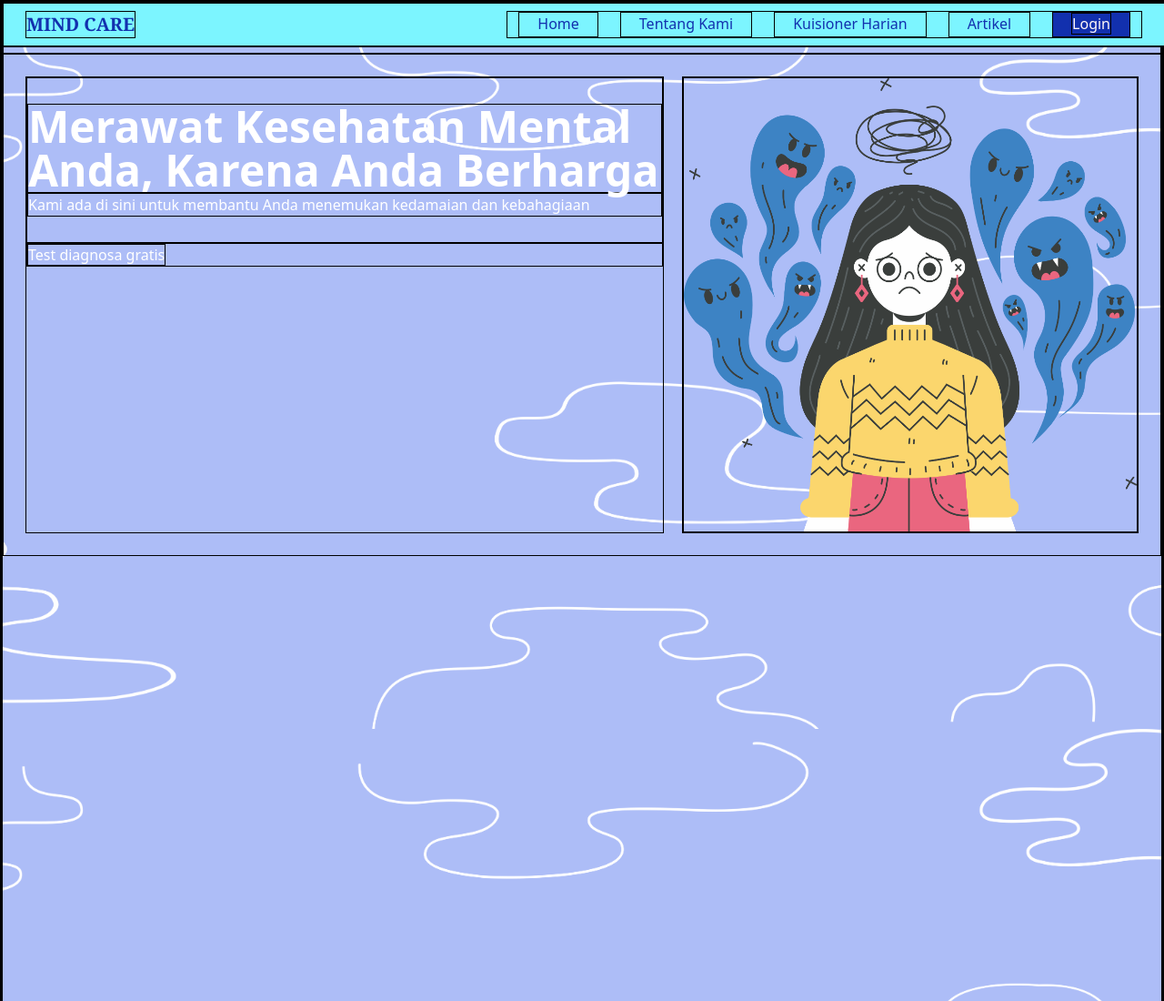
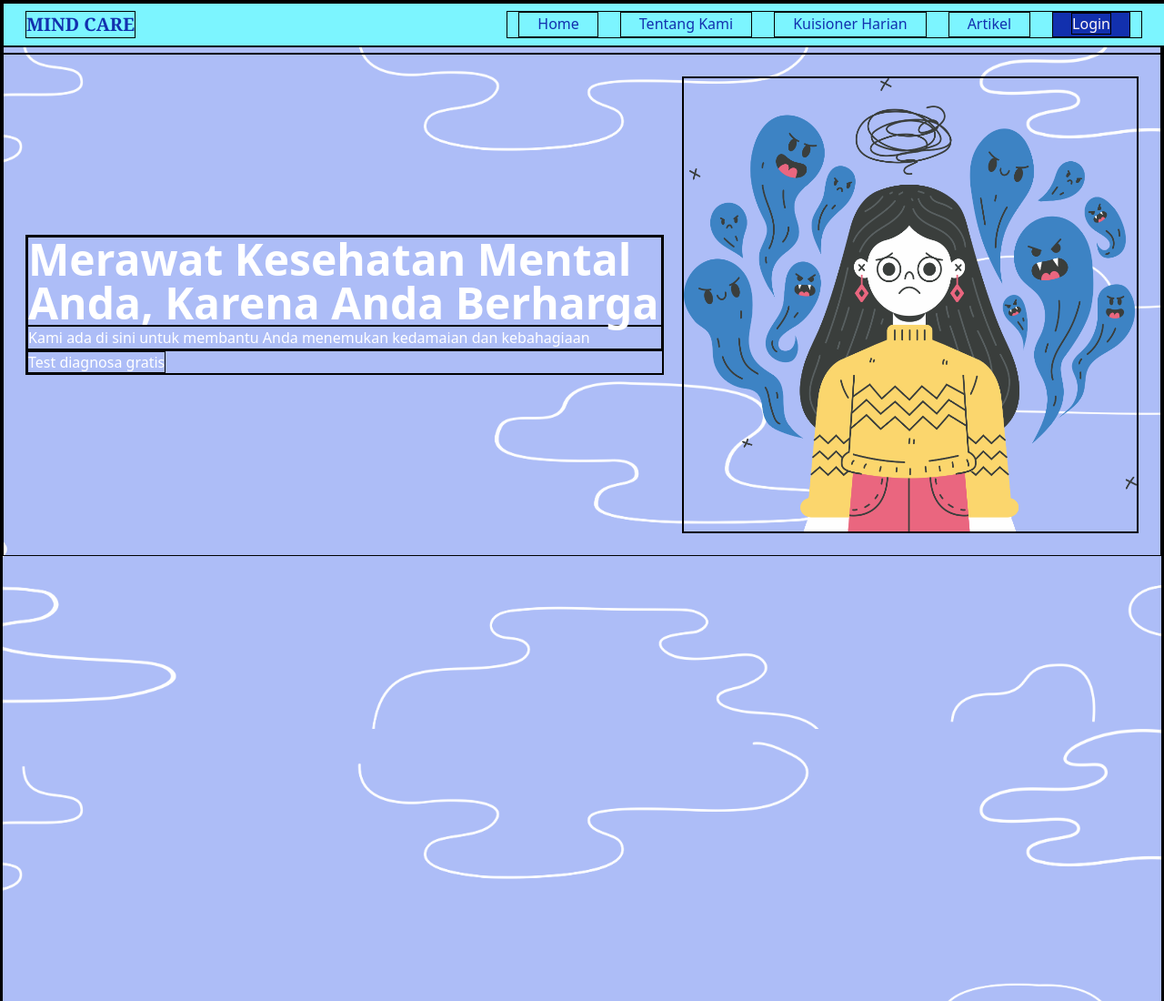
Before and after one commit to MuhPrayoga/UiUx-FrontEnd-Project, a plain HTML site: page index.html in a window 1280 px wide. Shown: the top 1100 px of the page at 91% size. Drawn offline with nearby package versions, Linux system fonts and the light colour scheme.

Commit message:
update file

```diff
--- a/Public/Html/index.html
+++ b/index.html
@@ -85,16 +85,16 @@
     <section class="h-[2000px]">
         <!-- Konten di sini untuk scroll -->
         <div class="w-full h-14"></div>
-        <section class="flex p-6 justify-between">
-            <div class=text-white p-4 rounded mt">
-                <div class="w-700 py-7">
-                    <h3 class="text-5xl font-bold ">Merawat Kesehatan Mental Anda, Karena Anda Berharga</h3>
+        <section class="flex p-6 justify-between items-center">
+            <div class=text-white rounded py-0 ">
+                <div class=" w-700 ">
+                    <h3 class=" text-5xl font-bold ">Merawat Kesehatan Mental Anda, Karena Anda Berharga</h3>
                     <p>Kami ada di sini untuk membantu Anda menemukan kedamaian dan kebahagiaan</p>
                 </div>
                 <div><a href="">Test diagnosa gratis</a></div>
             </div>
             <div>
-                <img src="/Assets/2.png" class="w-500 h-500" alt="Img1">
+                <img src=" /Assets/2.png" class="w-500 h-500" alt="Img1">
             </div>
         </section>
     </section>
```
Also changed, not shown: tailwind.config.js (added).
